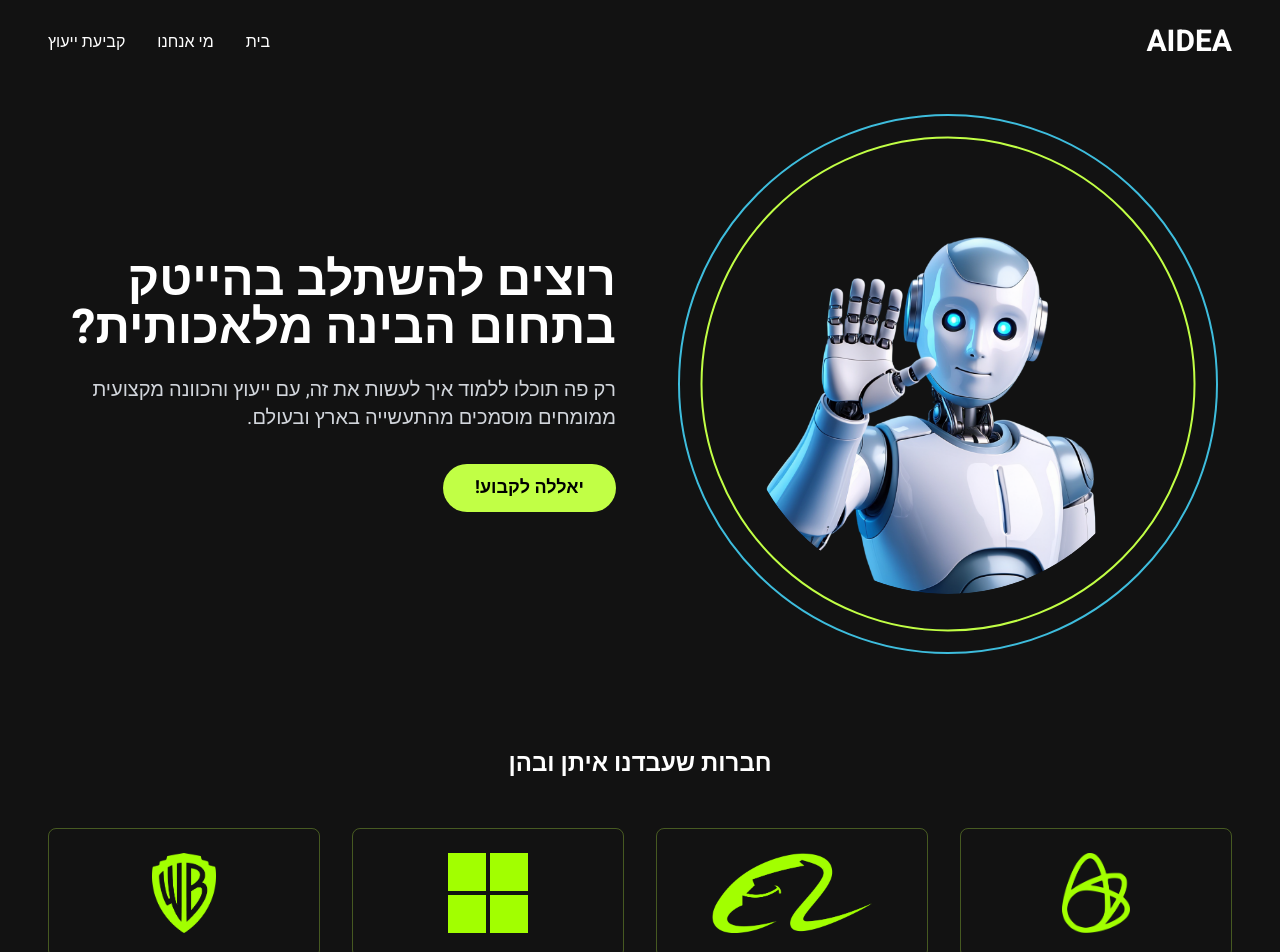
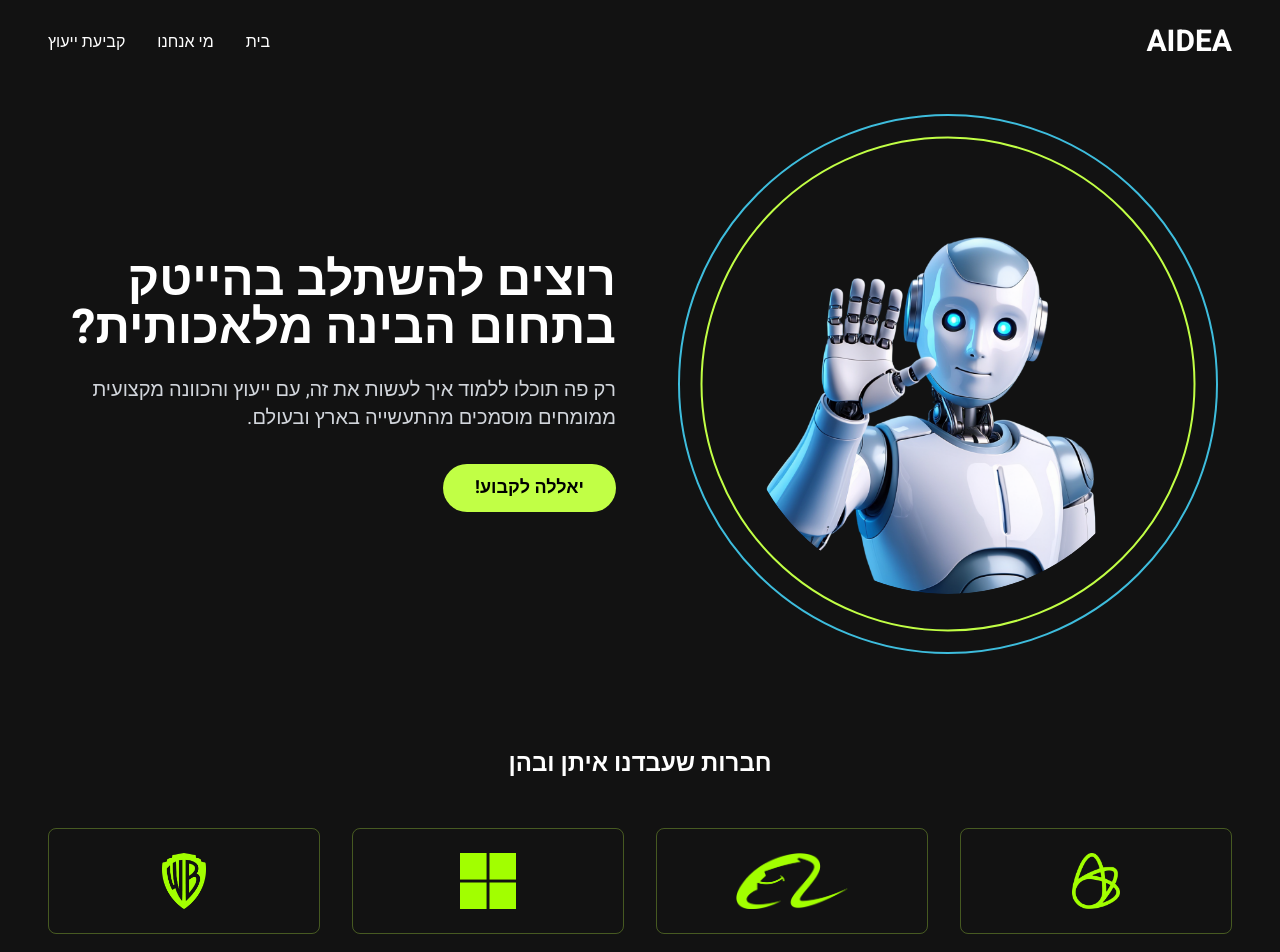
Before and after one commit to MrsHorrid/yalla-ivrit-web, a React (Vite) app: page / in a window 1280 px wide. Shown: the top 952 px of the page. Built offline with nearby package versions, Linux system fonts and the light colour scheme.

Commit message:
Refactor: Make logos proportionate
Adjusted the ClientLogos component to ensure company logos are displayed proportionally.

```diff
--- a/src/components/ClientLogos.tsx
+++ b/src/components/ClientLogos.tsx
@@ -29,11 +29,11 @@ const ClientLogos: React.FC = () => {
       <div className="grid grid-cols-2 md:grid-cols-4 gap-8">
         {companyLogos.map((logo, index) => (
           <div key={index} className="flex items-center justify-center p-6 border border-aidea-green/30 rounded-lg hover:border-aidea-green transition-colors">
-            <div className="h-20 flex items-center justify-center">
+            <div className="flex items-center justify-center w-full">
               <img
                 src={logo.path}
                 alt={logo.alt}
-                className="max-h-full max-w-full object-contain"
+                className="w-auto h-14 object-contain"
               />
             </div>
           </div>
```
